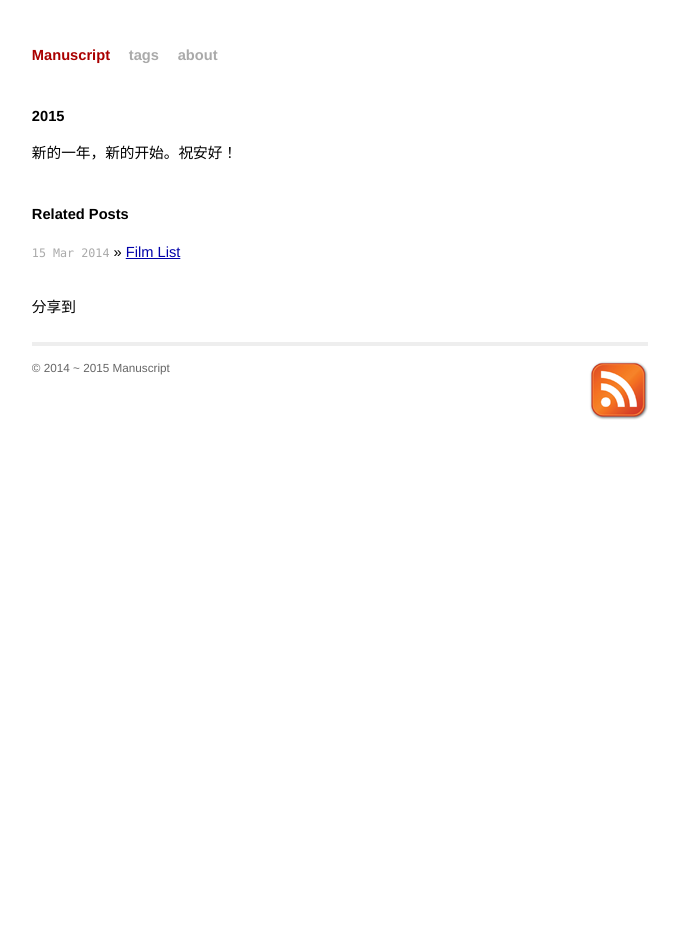
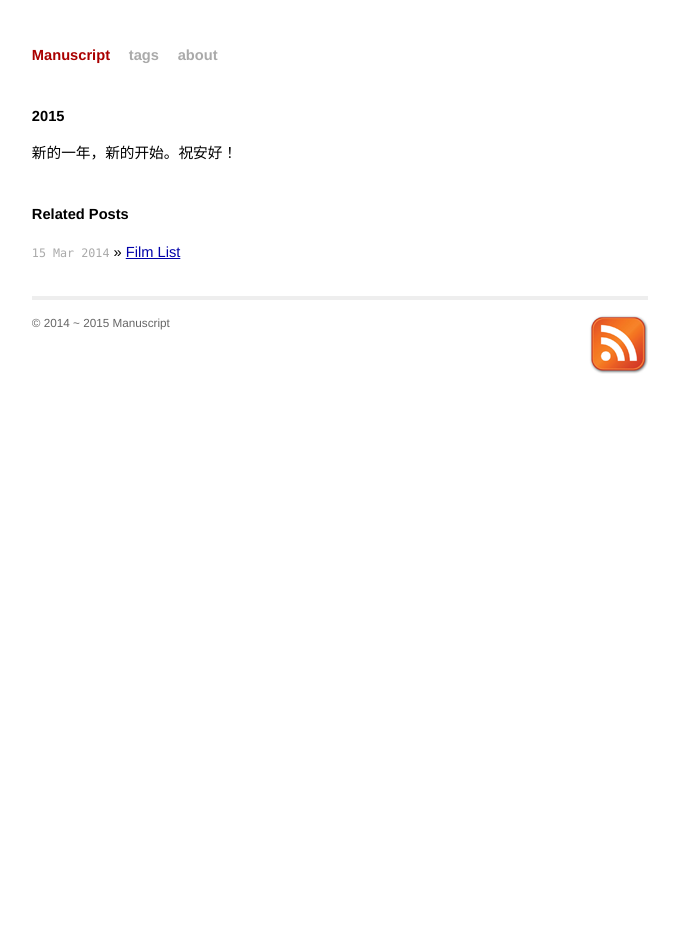
Before and after one commit to noobfish/noobfish.github.io, a Jekyll site: the page built from _posts/2015-01-01-2015.md, in a window 1280 px wide. Shown: the whole page, without its empty margins (300-979 px from the left). Built offline with Jekyll 4.4.1, drawn with Linux system fonts in a browser that asks for light colours; Markdown is read by kramdown in place of the engine named in the settings; comment, search, counter and statistics services are not loaded.

Commit message:
Update post.html
removed duoshuo comment plugin due to service no longer available

```diff
--- a/_layouts/post.html
+++ b/_layouts/post.html
@@ -13,30 +13,3 @@
     {% endfor %}
   </ul>
 </div>
-<!-- 多说分享插件 start -->
-<div class="ds-share" data-thread-key="{{ page.id }}" data-title="{{ page.title }}" data-images="http://ww1.sinaimg.cn/large/6d9e92eftw1eqgzmkiunpj20qs0b43ze.jpg" data-content="." data-url="http://xn--37qv0we67a.xn--fiqs8s{{ page.url }}">
-   <div class="ds-share-aside-left">
-      <div class="ds-share-aside-inner">
-      </div>
-      <div class="ds-share-aside-toggle">分享到</div>
-    </div>
-</div>
-<!-- 多说分享插件 end -->
-
-<!-- 多说评论框 start -->
-	<div class="ds-thread" data-thread-key="{{ page.id }}" data-title="{{ page.title }}" data-url="xn--37qv0we67a.xn--fiqs8s{{ page.url }}"></div>
-<!-- 多说评论框 end -->
-
-<!-- 多说公共JS代码 start (一个网页只需插入一次) -->
-<script type="text/javascript">
-var duoshuoQuery = {short_name:"manuscript"};
-	(function() {
-		var ds = document.createElement('script');
-		ds.type = 'text/javascript';ds.async = true;
-		ds.src = (document.location.protocol == 'https:' ? 'https:' : 'http:') + '//static.duoshuo.com/embed.js';
-		ds.charset = 'UTF-8';
-		(document.getElementsByTagName('head')[0]
-		 || document.getElementsByTagName('body')[0]).appendChild(ds);
-	})();
-	</script>
-<!-- 多说公共JS代码 end -->
```
